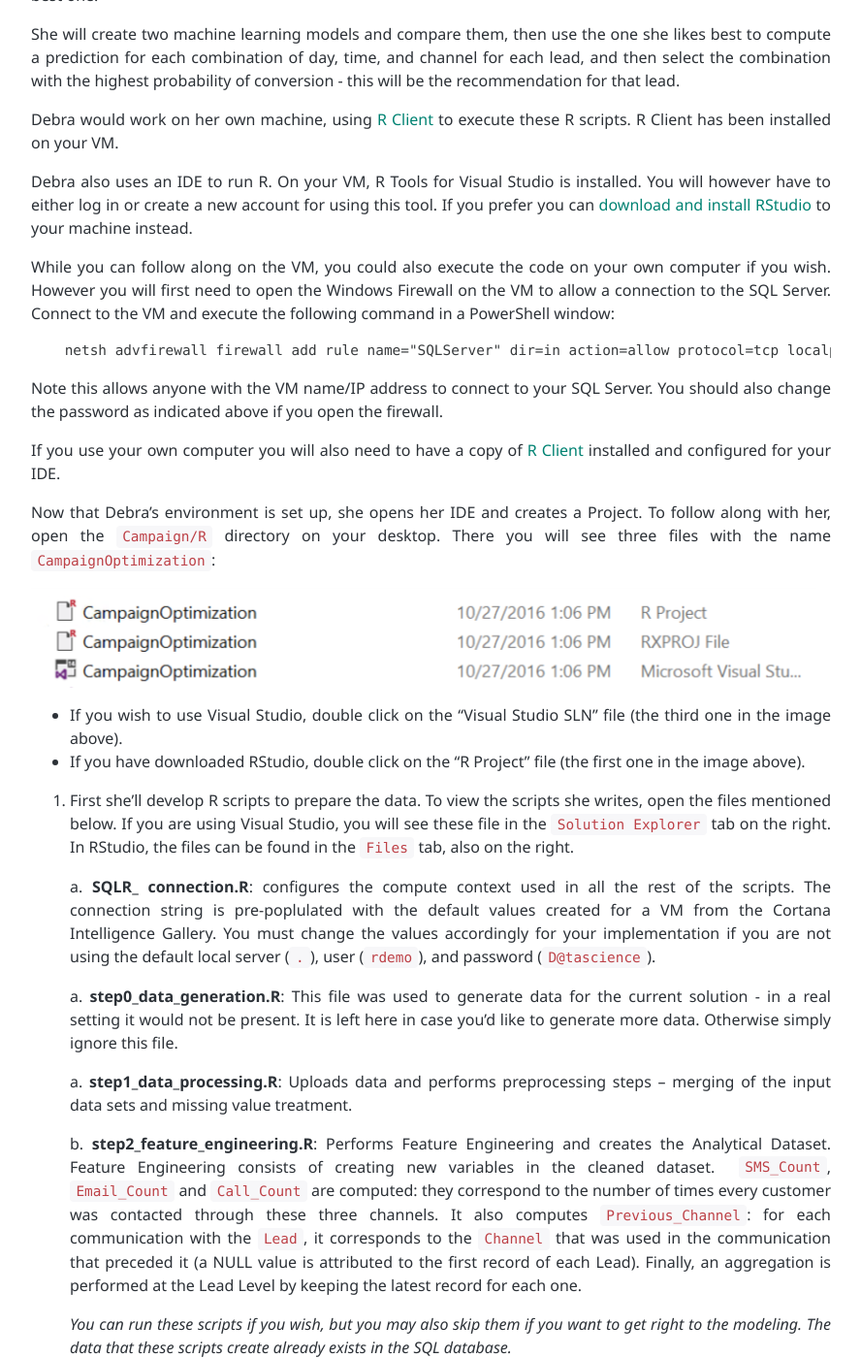
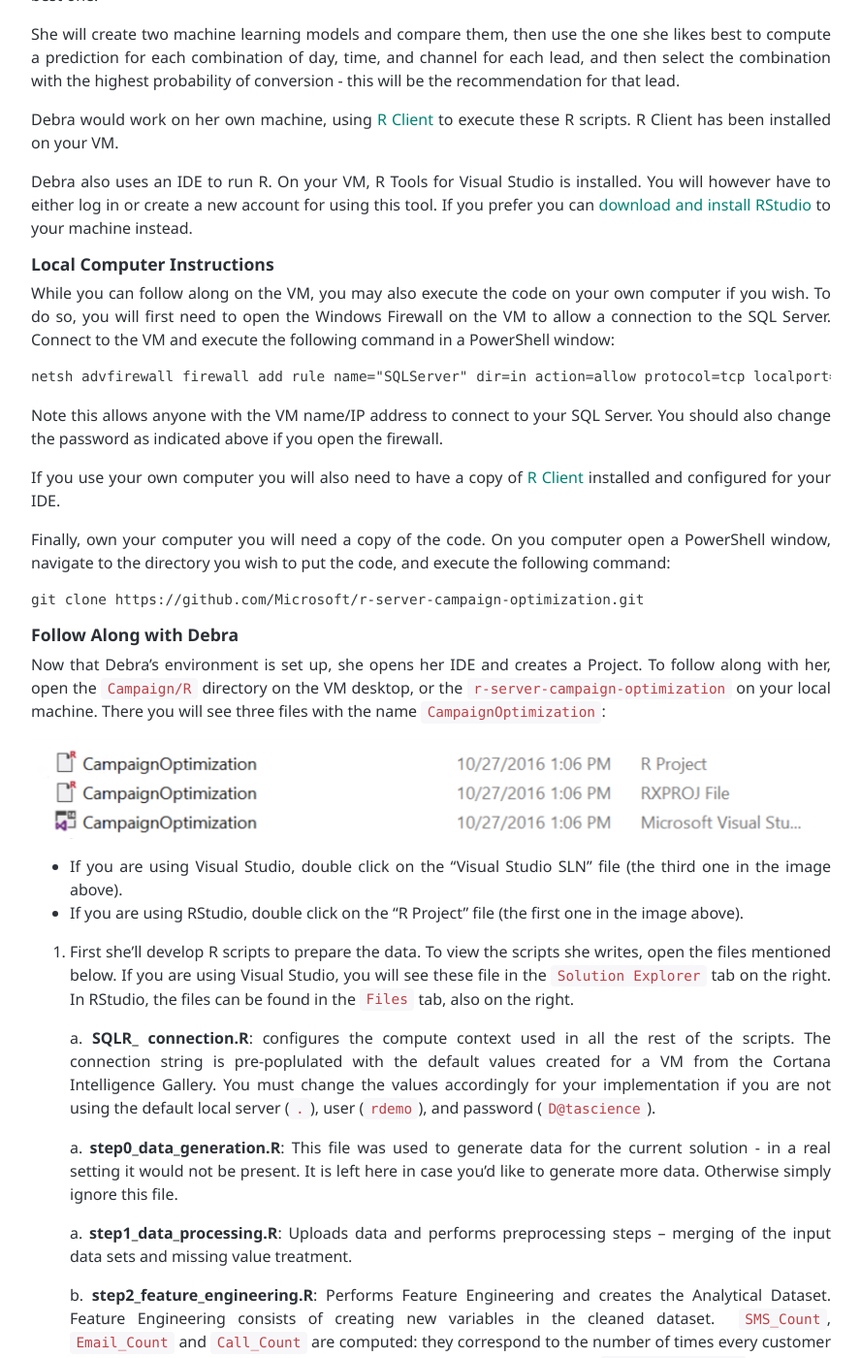
Before and after one commit to microsoft/r-server-campaign-optimization, a Jekyll site: the page built from CIG_Workflow.md, in a window 1280 px wide and 1400 px high, scrolled down 1309 px. Shown: the whole window at 97% size, without its empty margins (53-941 px from the left). Built offline with Jekyll 4.4.1, drawn with Linux system fonts in a browser that asks for light colours.

Commit message:
add clone info for local setup

```diff
--- a/CIG_Workflow.md
+++ b/CIG_Workflow.md
@@ -55,22 +55,29 @@ Debra would work on her own machine, using  [R Client](https://msdn.microsoft.co
 
 Debra also uses an IDE to run R.  On your VM, R Tools for Visual Studio is installed.  You will however have to either log in or create a new account for using this tool.  If you prefer you can <a href="https://www.rstudio.com/products/rstudio/download3/" target="_blank">download and install RStudio</a> to your machine instead.
 
-While you can follow along on the VM, you could also execute the code on your own computer if you wish.  However you will first need to open the Windows Firewall on the VM to allow a connection to the SQL Server.  Connect to the VM and execute the following command in a PowerShell window:
+### Local Computer Instructions
 
-        netsh advfirewall firewall add rule name="SQLServer" dir=in action=allow protocol=tcp localport=1433
+While you can follow along on the VM, you may also execute the code on your own computer if you wish. To do so, you will first need to open the Windows Firewall on the VM to allow a connection to the SQL Server.  Connect to the VM and execute the following command in a PowerShell window:
+
+    netsh advfirewall firewall add rule name="SQLServer" dir=in action=allow protocol=tcp localport=1433
 
 Note this allows anyone with the VM name/IP address to connect to your SQL Server.  You should also change the  password as indicated above if you open the firewall.
 
 If you use your own computer you will also need to have a copy of [R Client](https://msdn.microsoft.com/en-us/microsoft-r/install-r-client-windows) installed and configured for your IDE.
 
+Finally, own your computer you will need a copy of the code.  On you computer open a PowerShell window, navigate to the directory you wish to put the code, and execute the following command:
 
-Now that Debra's environment is set up, she  opens her IDE and creates a Project.  To follow along with her, open the `Campaign/R` directory on your desktop.  There you will see three files with the name `CampaignOptimization`:
+    git clone https://github.com/Microsoft/r-server-campaign-optimization.git
+
+### Follow Along with Debra
+
+Now that Debra's environment is set up, she  opens her IDE and creates a Project.  To follow along with her, open the `Campaign/R` directory on the VM desktop, or the `r-server-campaign-optimization` on your local machine.  There you will see three files with the name `CampaignOptimization`:
 
 <img src="images/project.png">
 
 
-* If you wish to use Visual Studio, double click on the "Visual Studio SLN" file (the third one in the image above).
-* If you have downloaded RStudio, double click on the "R Project" file (the first one in the image above).
+* If you are using Visual Studio, double click on the "Visual Studio SLN" file (the third one in the image above).
+* If you are using RStudio, double click on the "R Project" file (the first one in the image above).
 
     {% include step2.md %}
 
```
